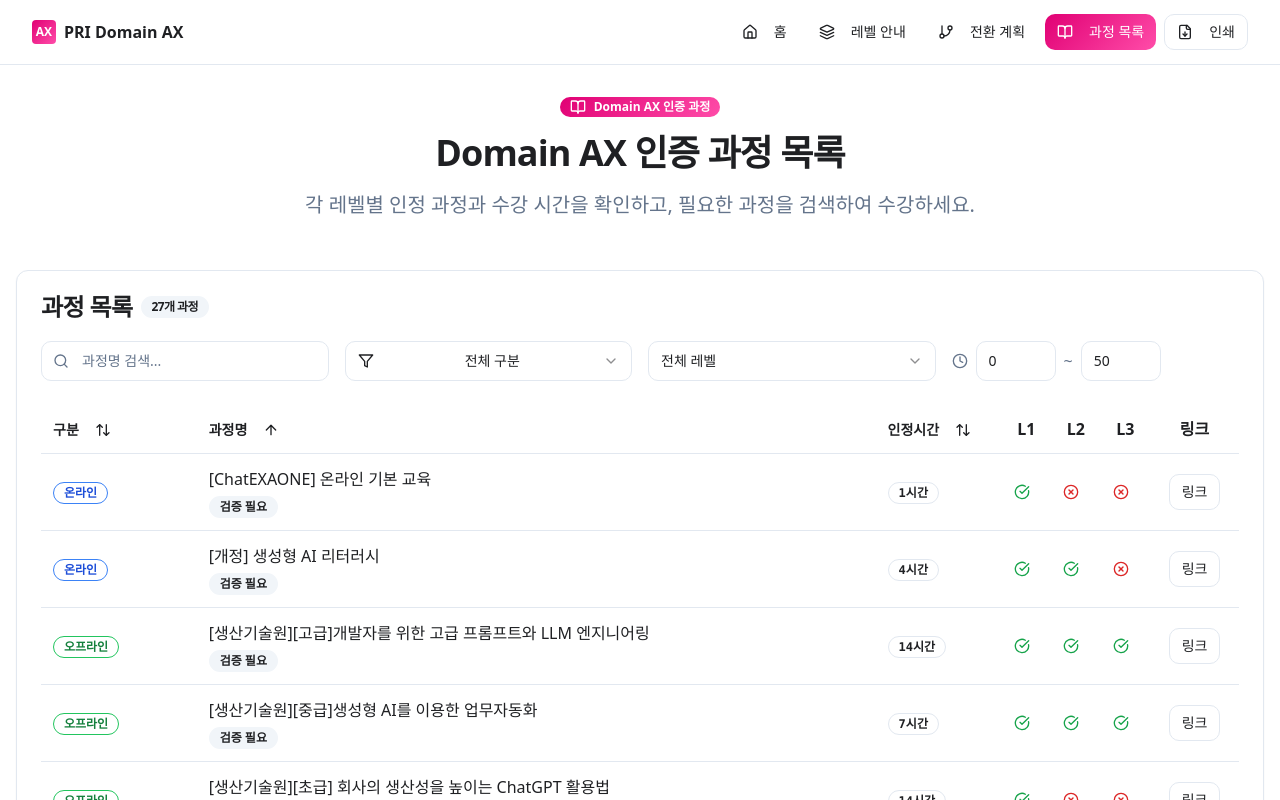
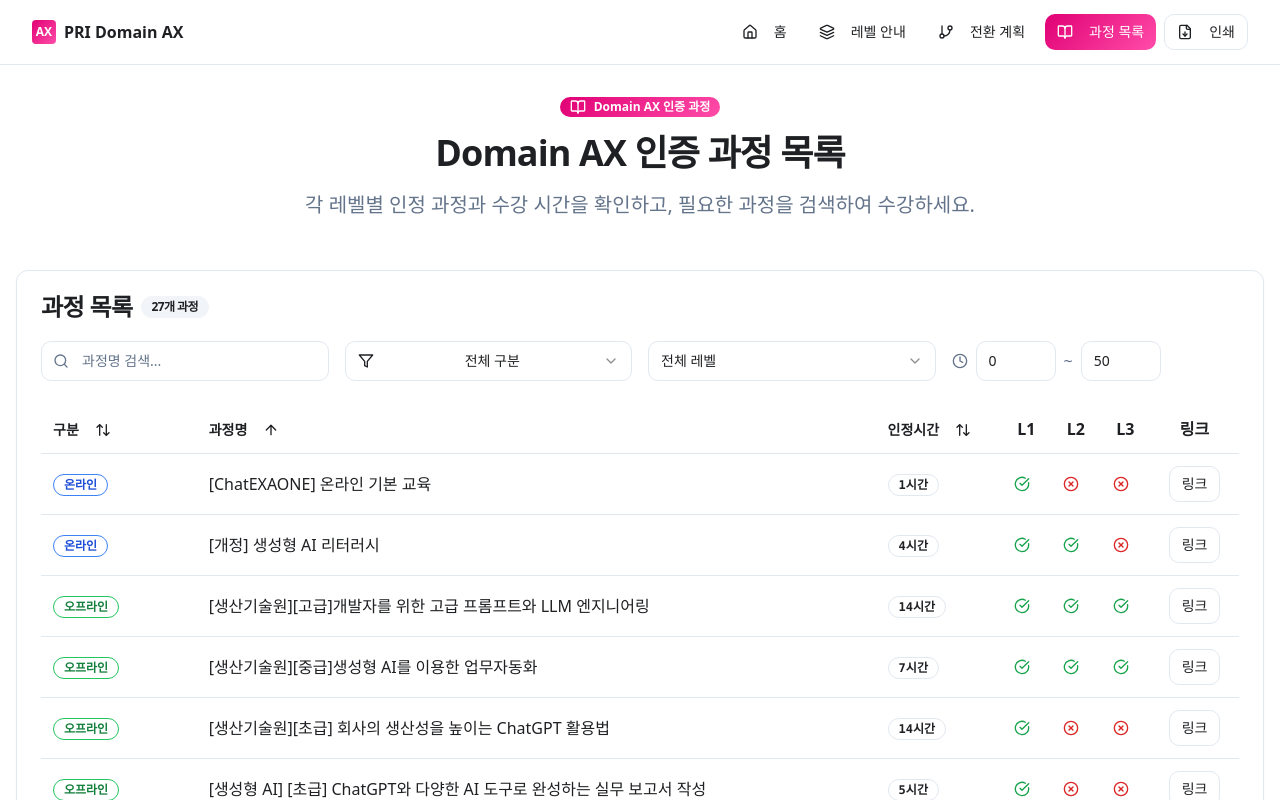
Before and after one commit to foolpoet44/domainax-navigator, a React (Vite) app: page /courses in a window 1280 px wide. Shown: the top 800 px of the page. Built offline with nearby package versions, Linux system fonts and the light colour scheme.

Commit message:
Remove "검증필요" from course names
Remove the "검증필요" text from the course names in the `domain-ax.json` file.

```diff
--- a/src/components/CourseTable.tsx
+++ b/src/components/CourseTable.tsx
@@ -216,14 +216,7 @@ export function CourseTable({ courses, className }: CourseTableProps) {
                     </Badge>
                   </td>
                   <td className="p-3">
-                    <div className="space-y-1">
-                      <div className="font-medium leading-relaxed">{course.title}</div>
-                      {course.needsVerification && (
-                        <Badge variant="secondary" className="text-xs">
-                          검증 필요
-                        </Badge>
-                      )}
-                    </div>
+                    <div className="font-medium leading-relaxed">{course.title}</div>
                   </td>
                   <td className="p-3">
                     <Badge variant="outline" className="font-mono">
```
